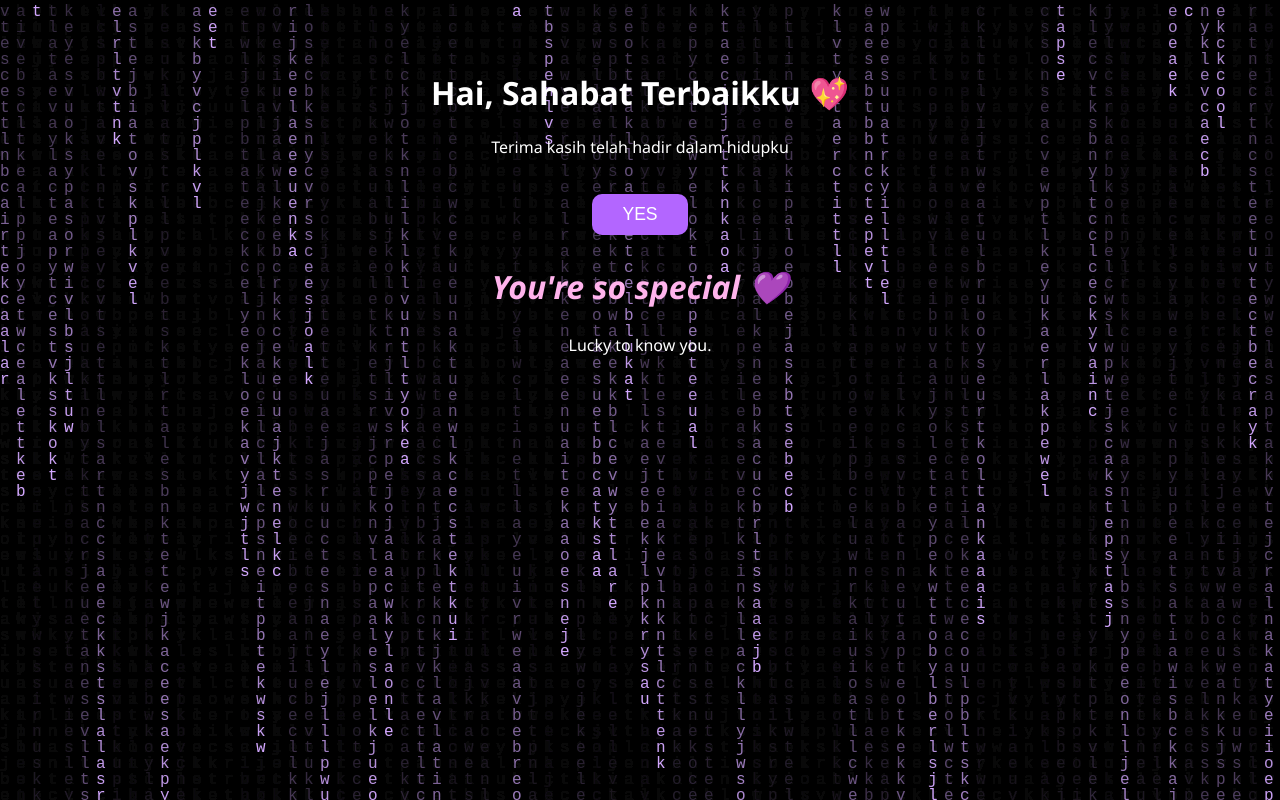
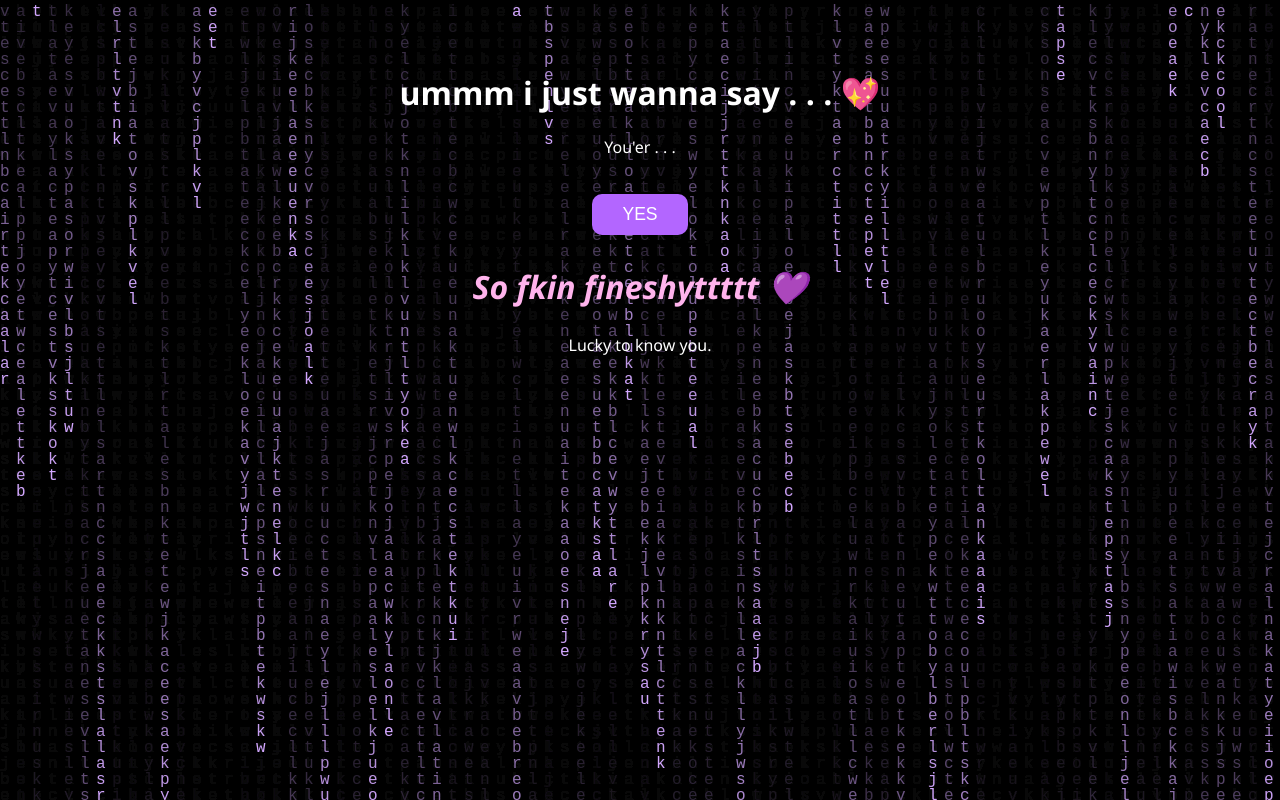
Before and after one commit to lilit12311/kristal, a plain HTML site: page index.html in a window 1280 px wide. Both pictures are taken after a click on the button "YES". Drawn offline with Linux system fonts and the light colour scheme.

Commit message:
Update index.html

```diff
--- a/index.html
+++ b/index.html
@@ -2,18 +2,18 @@
 <html lang="en">
 <head>
   <meta charset="UTF-8" />
-  <title>Untuk Sahabatku 💜</title>
+  <title> For Crystal 💜</title>
   <link rel="stylesheet" href="style.css" />
 </head>
 <body>
   <canvas id="matrixCanvas"></canvas>
 
   <div class="content">
-    <h1>Hai, Sahabat Terbaikku 💖</h1>
-    <p>Terima kasih telah hadir dalam hidupku</p>
+    <h1> ummm i just wanna say . . . 💖</h1>
+    <p> You'er . . .</p>
     <button onclick="showMessage()">YES</button>
     <div id="message" class="hidden">
-      <h2 class="romantic">You're so special 💜</h2>
+      <h2 class="romantic">So fkin fineshyttttt 💜</h2>
       <p>Lucky to know you.</p>
     </div>
   </div>
```
